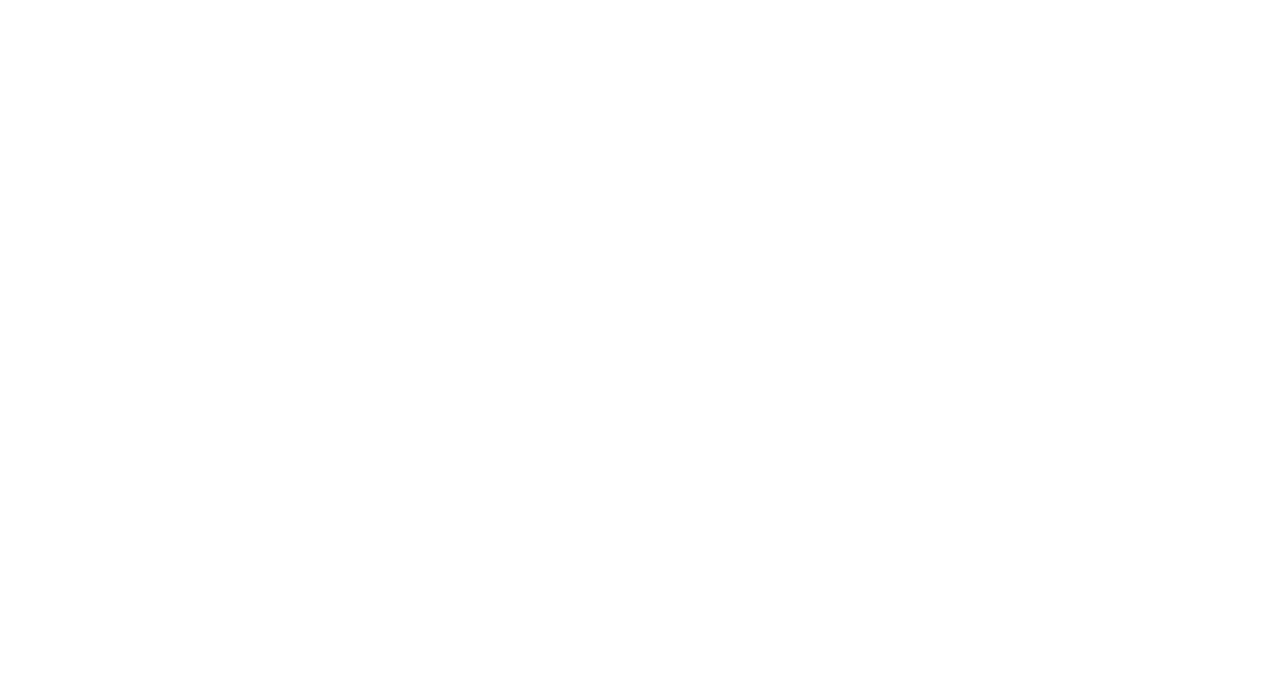
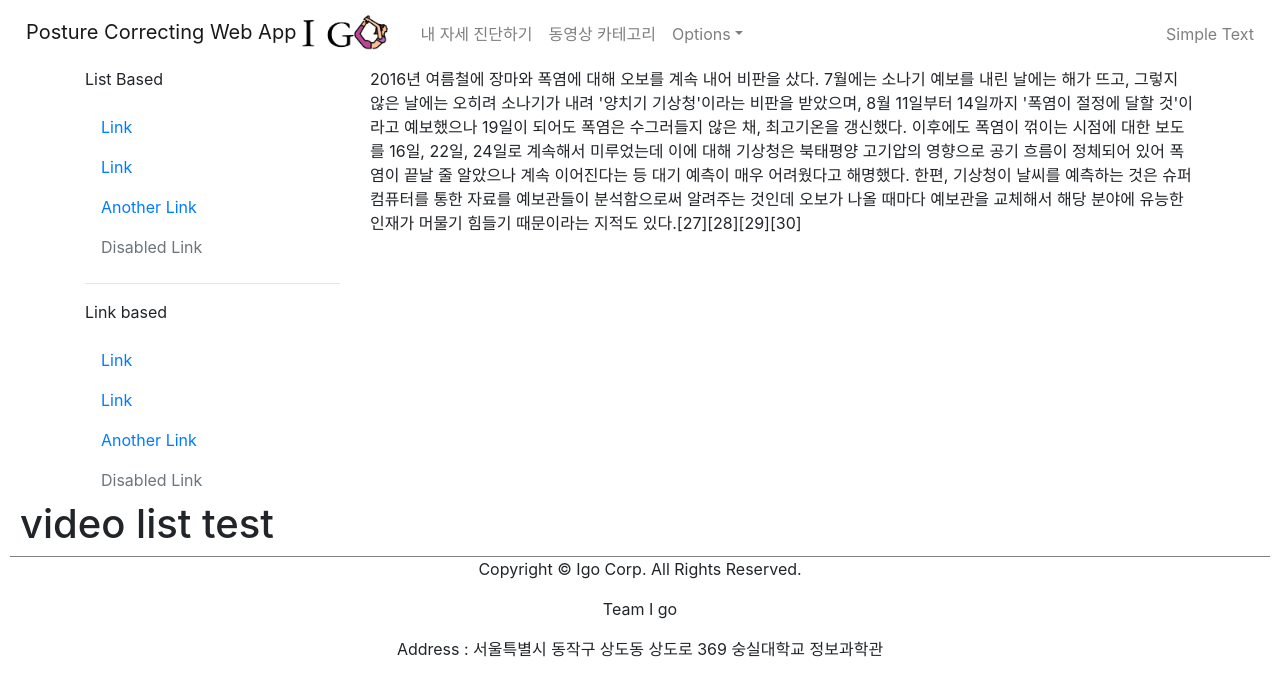
Before and after one commit to iiiiigo/Frontend, a React (Create React App) app: page /videoList in a window 1280 px wide. Shown: the top 696 px of the page. Built offline with nearby package versions, Linux system fonts and the light colour scheme.

Commit message:
동영상 리스트 페이지 생성

```diff
--- a/src/App.js
+++ b/src/App.js
@@ -1,7 +1,7 @@
-import React from 'react';
-import './App.css';
-import { BrowserRouter as Router, Switch, Route } from 'react-router-dom';
-import { MainPage, EmployeeCreate, EmployeeUpdate } from './pages'
+import React from "react";
+import "./App.css";
+import { BrowserRouter as Router, Switch, Route } from "react-router-dom";
+import { MainPage, EmployeeCreate, EmployeeUpdate, VideoList } from "./pages";
 function App() {
   return (
     <Router>
@@ -9,6 +9,7 @@
         <Route exact path="/" component={MainPage} />
         <Route path="/create" component={EmployeeCreate} />
         <Route path="/update" component={EmployeeUpdate} />
+        <Route path="/videoList" component={VideoList} />
       </Switch>
     </Router>
   );
--- a/src/components/Layout.js
+++ b/src/components/Layout.js
@@ -57,9 +57,7 @@
               <NavLink href="/components/">내 자세 진단하기</NavLink>
             </NavItem>
             <NavItem>
-              <NavLink href="https://github.com/reactstrap/reactstrap">
-                동영상 카테고리
-              </NavLink>
+              <NavLink href="/videoList/">동영상 카테고리</NavLink>
             </NavItem>
             <UncontrolledDropdown nav inNavbar>
               <DropdownToggle nav caret>
--- /dev/null
+++ b/src/pages/VideoList.jsx
@@ -0,0 +1,61 @@
+import React, { useEffect, useCallback } from "react";
+import { Layout, Loading } from "../components";
+import { Container, Row, Col, Nav, NavItem, NavLink } from "reactstrap";
+import "./page.css";
+
+export default function VideoList() {
+  return (
+    <Layout>
+      <Container>
+        <Row xs="4">
+          <Col>
+            <p>List Based</p>
+            <Nav vertical>
+              <NavItem>
+                <NavLink href="#">Link</NavLink>
+              </NavItem>
+              <NavItem>
+                <NavLink href="#">Link</NavLink>
+              </NavItem>
+              <NavItem>
+                <NavLink href="#">Another Link</NavLink>
+              </NavItem>
+              <NavItem>
+                <NavLink disabled href="#">
+                  Disabled Link
+                </NavLink>
+              </NavItem>
+            </Nav>
+            <hr />
+            <p>Link based</p>
+            <Nav vertical>
+              <NavLink href="#">Link</NavLink> <NavLink href="#">Link</NavLink>{" "}
+              <NavLink href="#">Another Link</NavLink>{" "}
+              <NavLink disabled href="#">
+                Disabled Link
+              </NavLink>
+            </Nav>
+          </Col>
+          <Col xs="9">
+            <p>
+              2016년 여름철에 장마와 폭염에 대해 오보를 계속 내어 비판을 샀다.
+              7월에는 소나기 예보를 내린 날에는 해가 뜨고, 그렇지 않은 날에는
+              오히려 소나기가 내려 '양치기 기상청'이라는 비판을 받았으며, 8월
+              11일부터 14일까지 '폭염이 절정에 달할 것'이라고 예보했으나 19일이
+              되어도 폭염은 수그러들지 않은 채, 최고기온을 갱신했다. 이후에도
+              폭염이 꺾이는 시점에 대한 보도를 16일, 22일, 24일로 계속해서
+              미루었는데 이에 대해 기상청은 북태평양 고기압의 영향으로 공기
+              흐름이 정체되어 있어 폭염이 끝날 줄 알았으나 계속 이어진다는 등
+              대기 예측이 매우 어려웠다고 해명했다. 한편, 기상청이 날씨를
+              예측하는 것은 슈퍼컴퓨터를 통한 자료를 예보관들이 분석함으로써
+              알려주는 것인데 오보가 나올 때마다 예보관을 교체해서 해당 분야에
+              유능한 인재가 머물기 힘들기 때문이라는 지적도
+              있다.[27][28][29][30]
+            </p>
+          </Col>
+        </Row>
+      </Container>
+      <h1> video list test </h1>
+    </Layout>
+  );
+}
```
Also changed, not shown: src/pages/index.js (+4 -3 lines).
